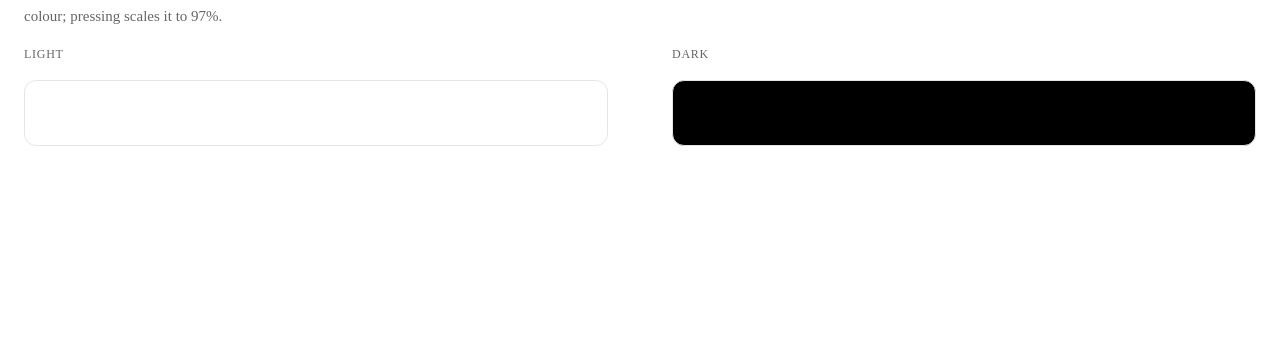
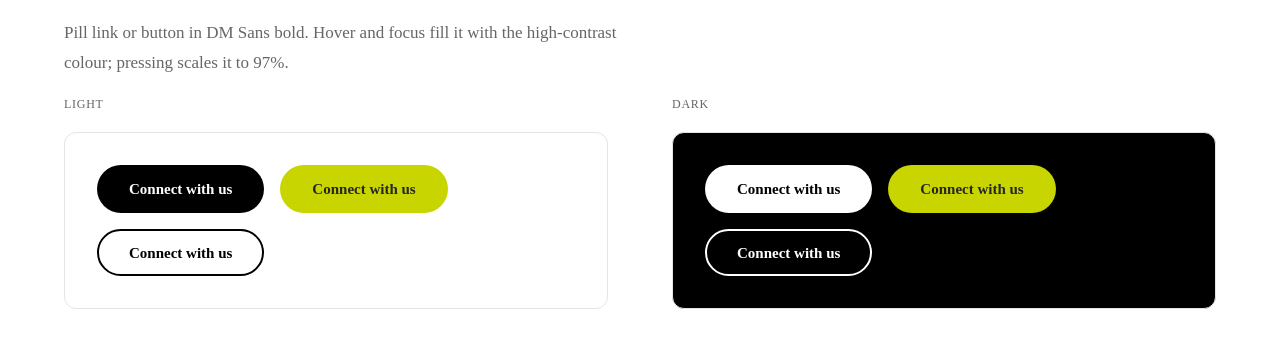
Before and after one commit to clpowe/revealingtruth, an Astro site: page /components in a window 1280 px wide. Shown: the part 515-862 px from the top of the page. Before the commit the page ends 800 px from the top, so only its background shows below. Built offline with nearby package versions, Linux system fonts and the light colour scheme; Astro itself is replaced by a stand-in of ours.

Commit message:
added buton component

```diff
--- a/src/components/Button.astro
+++ b/src/components/Button.astro
@@ -0,0 +1,66 @@
+---
+interface Props {
+  type?: "outline" | "accent";
+}
+
+const { type } = Astro.props;
+---
+
+<button class="button" data-type={type}>
+  <slot />
+</button>
+
+<style>
+  .button {
+    display: inline-flex;
+    align-items: center;
+    justify-content: center;
+    gap: 0.5em;
+    padding: 0.85em 2em;
+    font-family: var(--ff-ui);
+    font-size: var(--font-size-sm);
+    font-weight: var(--fw-bold);
+    line-height: 1.2;
+    text-decoration: none;
+    color: var(--button-color, var(--background-main));
+    background-color: var(--button-background, var(--text-high-contrast));
+    border: var(--border-width-2) solid var(--button-border, transparent);
+    border-radius: var(--border-radius-pill);
+    transition:
+      color var(--duration-fast) var(--ease-out),
+      background-color var(--duration-fast) var(--ease-out),
+      border-color var(--duration-fast) var(--ease-out),
+      scale var(--duration-fast) var(--ease-out);
+  }
+
+  .button[data-type="accent"] {
+    --button-color: var(--text-on-accent);
+    --button-background: var(--background-accent);
+  }
+
+  .button[data-type="outline"] {
+    --button-color: var(--text-high-contrast);
+    --button-background: transparent;
+    --button-border: currentColor;
+  }
+
+  /* Hover: blend 20% of the text colour into the variant's own background
+     (solid fills shift visibly, outline gets a tint). sRGB, not oklab:
+     oklab barely moves black (#000 -> #0b0b0b at 15%) */
+  .button:hover {
+    background-color: color-mix(
+      in srgb,
+      var(--button-background, var(--text-high-contrast)) 80%,
+      var(--button-color, var(--background-main))
+    );
+  }
+
+  .button:focus-visible {
+    outline: var(--border-width-2) solid var(--focus-ring);
+    outline-offset: 3px;
+  }
+
+  .button:active {
+    scale: 0.97;
+  }
+</style>
--- a/src/pages/components.astro
+++ b/src/pages/components.astro
@@ -1,5 +1,7 @@
 ---
 import Tag from "../components/Tag.astro";
+import Button from "../components/Button.astro";
+
 import BaseLayout from "../layouts/BaseLayout.astro";
 ---
 
@@ -46,11 +48,19 @@ import BaseLayout from "../layouts/BaseLayout.astro";
       <div class="equal-columns">
         <figure class="flow">
           <figcaption>Light</figcaption>
-          <div class="fig-content cluster" data-theme="light"></div>
+          <div class="fig-content cluster" data-theme="light">
+            <Button>Connect with us</Button>
+            <Button type="accent">Connect with us</Button>
+            <Button type="outline">Connect with us</Button>
+          </div>
         </figure>
         <figure class="flow">
           <figcaption>Dark</figcaption>
-          <div class="fig-content cluster" data-theme="dark"></div>
+          <div class="fig-content cluster" data-theme="dark">
+            <Button>Connect with us</Button>
+            <Button type="accent">Connect with us</Button>
+            <Button type="outline">Connect with us</Button>
+          </div>
         </figure>
       </div>
     </article>
--- a/src/styles/global.css
+++ b/src/styles/global.css
@@ -183,6 +183,36 @@
     --font-size-heading-md: var(--fs-600); /* directory rows (→800 desktop) */
     --font-size-heading-lg: var(--fs-900); /* hero */
     --font-size-heading-xl: var(--fs-1000); /* pre-footer CTA */
+  }
+
+  @media (width > 720px) {
+    :root {
+      --fs-400: 1rem; /* 16 */
+      --fs-600: 1.625rem; /* 26 */
+      --fs-700: 2.125rem; /* 34 */
+      --fs-800: 2.5rem; /* 40 */
+      --fs-900: 2.875rem; /* 46 */
+      --fs-1000: 3.5rem; /* 56 */
+
+      --wrapper-padding: var(--size-600);
+    }
+  }
+
+  @media (width > 1080px) {
+    :root {
+      --fs-200: 0.875rem; /* 14 */
+      --fs-300: 0.9375rem; /* 15 */
+      --fs-400: 1.0625rem; /* 17 */
+      --fs-500: 1.375rem; /* 22 */
+      --fs-600: 2rem; /* 32 */
+      --fs-700: 2.5rem; /* 40 */
+      --fs-800: 3rem; /* 48 */
+      --fs-900: 3.25rem; /* 52 */
+      --fs-1000: 4.5rem; /* 72 */
+
+      --font-size-heading-md: var(--fs-800);
+      --wrapper-padding: var(--size-800);
+    }
   }
 
   [data-theme="dark"] {
```
